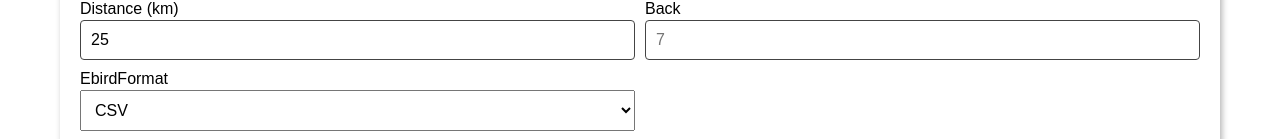
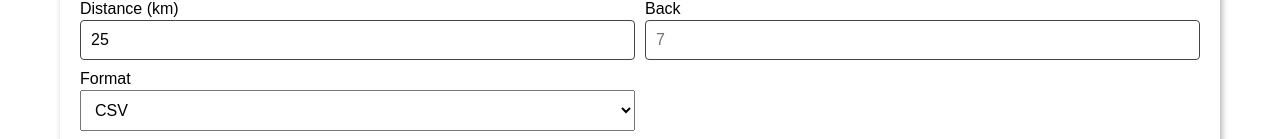
Before and after one commit to Fimbelowski/ebird-api-ui, a React (Vite) app: page /nearby-hotspots in a window 1280 px wide. Shown: the part 268-407 px from the top of the page. Built offline with nearby package versions, Linux system fonts and the light colour scheme.

Commit message:
Update FormatSelect.tsx

```diff
--- a/src/components/FormatSelect.tsx
+++ b/src/components/FormatSelect.tsx
@@ -25,7 +25,7 @@ export default function FormatSelect(props: Props) {
   return (
     <Select<EbirdFormat>
       {...props}
-      label="EbirdFormat"
+      label="Format"
       options={options}
     />
   );
```
